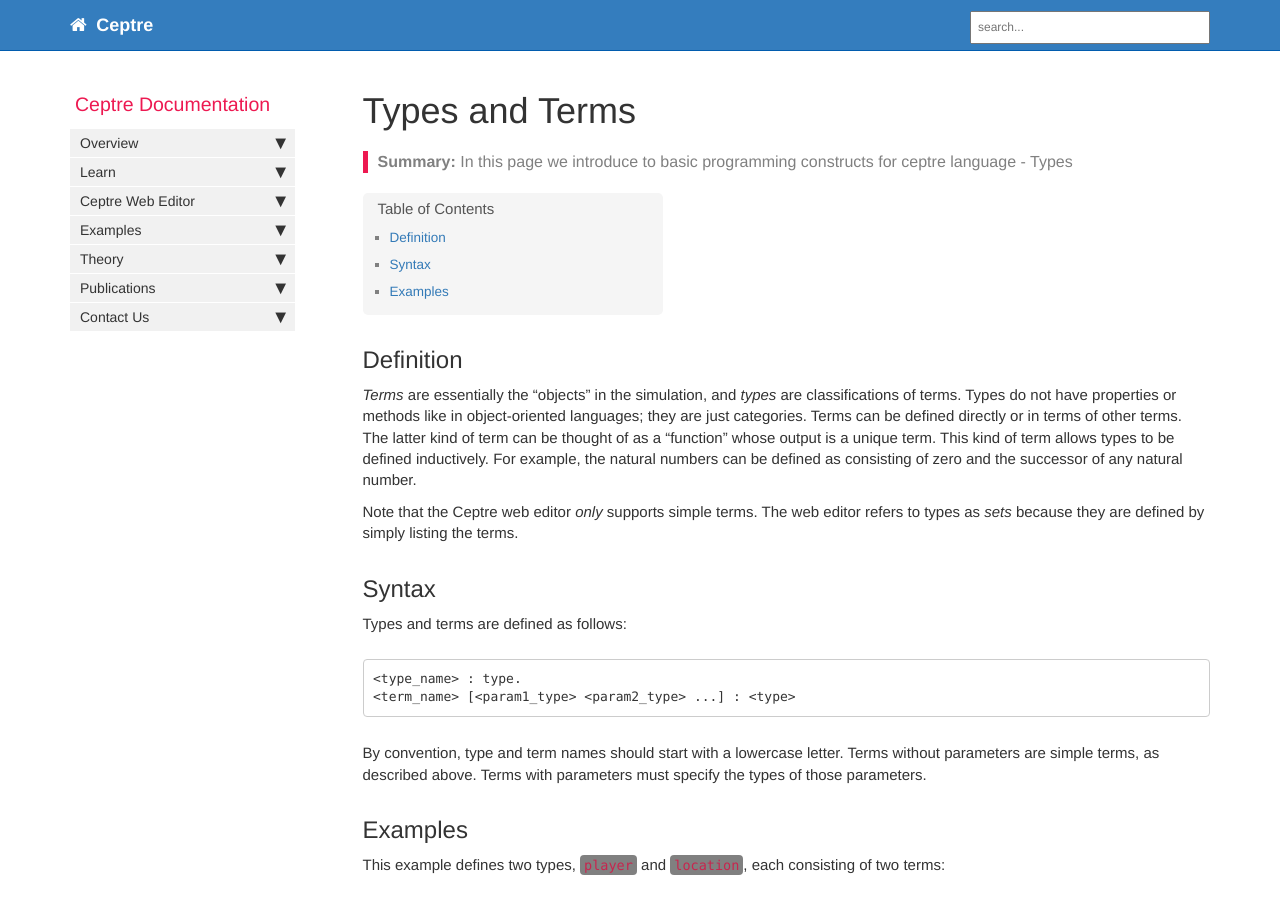
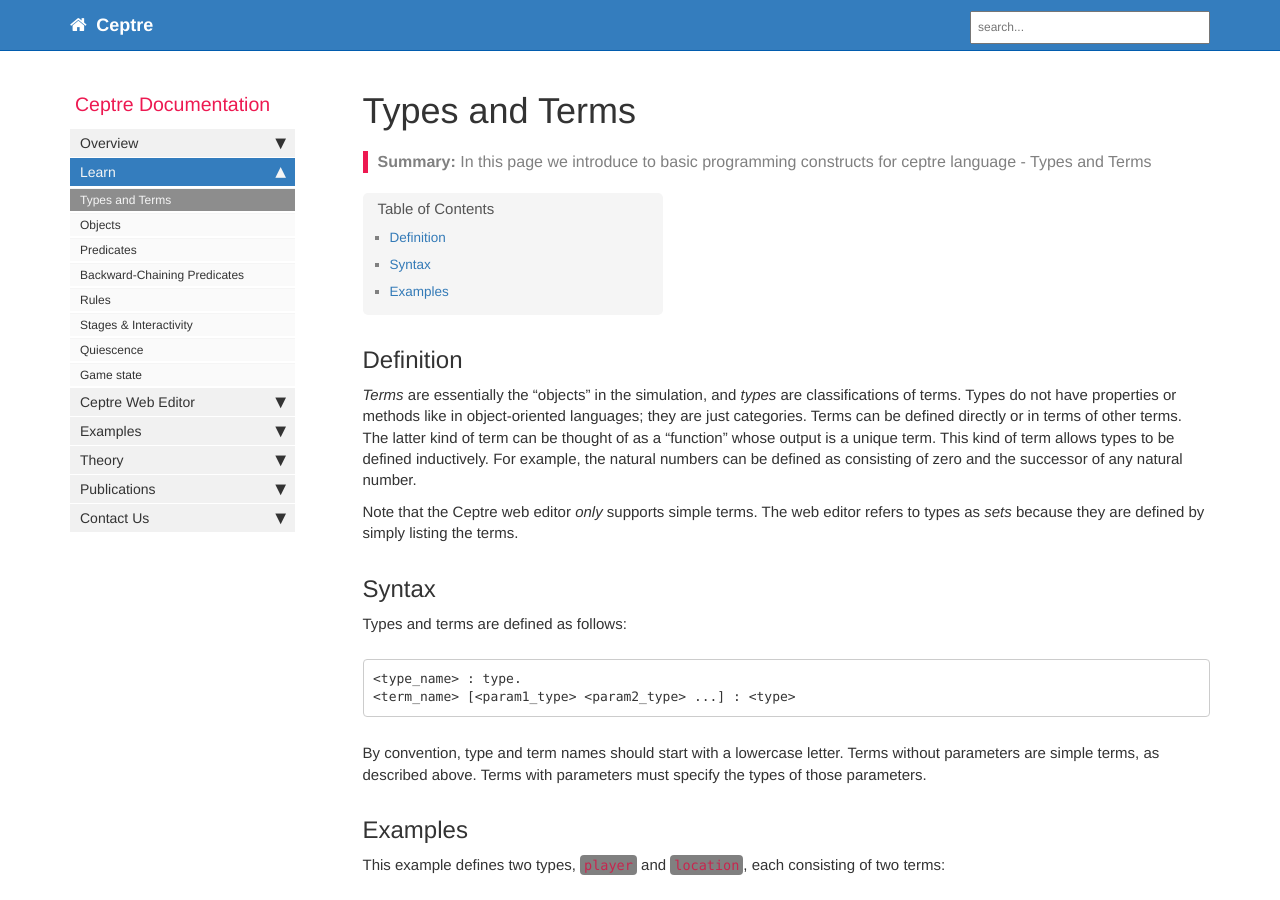
Before and after one commit to ashakhatri007/CeptreDocs, a Jekyll site: the page built from pages/Learn/TypesAndTerms.md, in a window 1280 px wide and 900 px high. Built offline with Jekyll 4.4.1, drawn with Linux system fonts in a browser that asks for light colours; comment, search, counter and statistics services are not loaded.

Commit message:
Fixed sidebar links and fixed a typo in CeptreTextBased.md

```diff
--- a/_data/sidebars/mydoc_sidebar.yml
+++ b/_data/sidebars/mydoc_sidebar.yml
@@ -39,8 +39,8 @@ entries:
     output: web, pdf
     folderitems:
 
-    - title: Types
-      url: /Types.html
+    - title: Types and Terms
+      url: /TypesAndTerms.html
       output: web, pdf
 
     - title: Objects
@@ -51,8 +51,8 @@ entries:
       url: /Predicates.html
       output: web, pdf
 
-    - title: Actions
-      url: /Actions.html
+    - title: Backward-Chaining Predicates
+      url: /BackwardChaining.html
       output: web, pdf
 
     - title: Rules
--- a/pages/Learn/TypesAndTerms.md
+++ b/pages/Learn/TypesAndTerms.md
@@ -2,7 +2,8 @@
 title: Types and Terms
 tags: [getting_started, troubleshooting]
 keywords:
-summary: "In this page we introduce to basic programming constructs for ceptre language - Types"
+summary: "In this page we introduce to basic programming constructs for ceptre language - Types
+and Terms"
 sidebar: mydoc_sidebar
 permalink: TypesAndTerms.html
 folder: Learn
```
Also changed, not shown: pages/Overview/CeptreTextBased.md (+1 -1 lines).
